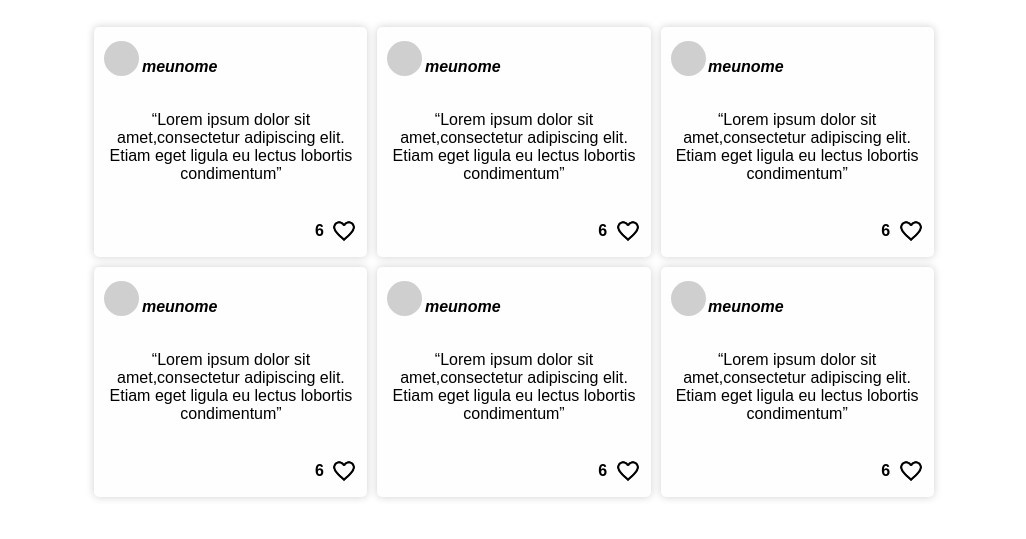
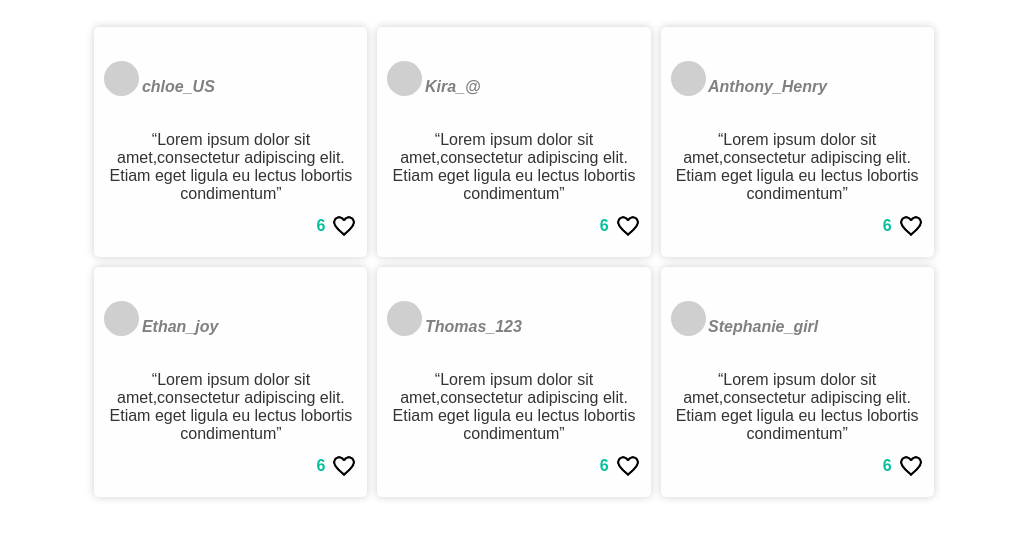
Before and after one commit to jonasestanislau/Flexbox, a plain HTML site: page index.html in a window 1280 px wide. Shown: the part 73-612 px from the top of the page, without its empty margins (126-1152 px from the left). Drawn offline with Linux system fonts and the light colour scheme.

Commit message:
Ajustes no design
Ajustado posicionamento da div.area-curtidas

```diff
--- a/_css/style.css
+++ b/_css/style.css
@@ -77,7 +77,9 @@ div.area-curtidas {
 div.area-curtidas {
     display: flex;
     justify-content: flex-end;
-    margin-top: 40px;
+    gap: 1px;
+    position: relative;
+    top: 15px;
 }
 div.area-user div.img-user {
     width: 35px;
@@ -90,14 +92,17 @@ section#conteudo .box p {
     position: relative;
     text-align: center;
     top: 20px;
+    color: rgba(0,0,0,0.8);
 }
 div.area-user span.name-user {
     font-weight: bold;
     font-style: italic;
+    color: gray;
 }
 div.area-curtidas span.total-curtidas {
     font-weight: bold;
     display: flex;
     align-self: center;
     margin-right: 5px;
+    color: #08c09c;
 }
--- a/index.html
+++ b/index.html
@@ -29,7 +29,7 @@
         <div class="box">
             <div class="area-user">
                 <div class="img-user"></div>
-                <span class="name-user">meunome</span>
+                <span class="name-user">chloe_US</span>
             </div>
             <p>
                 “Lorem ipsum dolor sit amet,consectetur adipiscing elit. Etiam eget ligula eu lectus lobortis
@@ -43,7 +43,7 @@
         <div class="box">
             <div class="area-user">
                 <div class="img-user"></div>
-                <span class="name-user">meunome</span>
+                <span class="name-user">Kira_@</span>
             </div>
             <p>
                 “Lorem ipsum dolor sit amet,consectetur adipiscing elit. Etiam eget ligula eu lectus lobortis
@@ -57,7 +57,7 @@
         <div class="box">
             <div class="area-user">
                 <div class="img-user"></div>
-                <span class="name-user">meunome</span>
+                <span class="name-user">Anthony_Henry</span>
             </div>
             <p>
                 “Lorem ipsum dolor sit amet,consectetur adipiscing elit. Etiam eget ligula eu lectus lobortis
@@ -71,7 +71,7 @@
         <div class="box">
             <div class="area-user">
                 <div class="img-user"></div>
-                <span class="name-user">meunome</span>
+                <span class="name-user">Ethan_joy</span>
             </div>
             <p>
                 “Lorem ipsum dolor sit amet,consectetur adipiscing elit. Etiam eget ligula eu lectus lobortis
@@ -85,7 +85,7 @@
         <div class="box">
             <div class="area-user">
                 <div class="img-user"></div>
-                <span class="name-user">meunome</span>
+                <span class="name-user">Thomas_123</span>
             </div>
             <p>
                 “Lorem ipsum dolor sit amet,consectetur adipiscing elit. Etiam eget ligula eu lectus lobortis
@@ -99,7 +99,7 @@
         <div class="box">
             <div class="area-user">
                 <div class="img-user"></div>
-                <span class="name-user">meunome</span>
+                <span class="name-user">Stephanie_girl</span>
             </div>
             <p>
                 “Lorem ipsum dolor sit amet,consectetur adipiscing elit. Etiam eget ligula eu lectus lobortis
```
